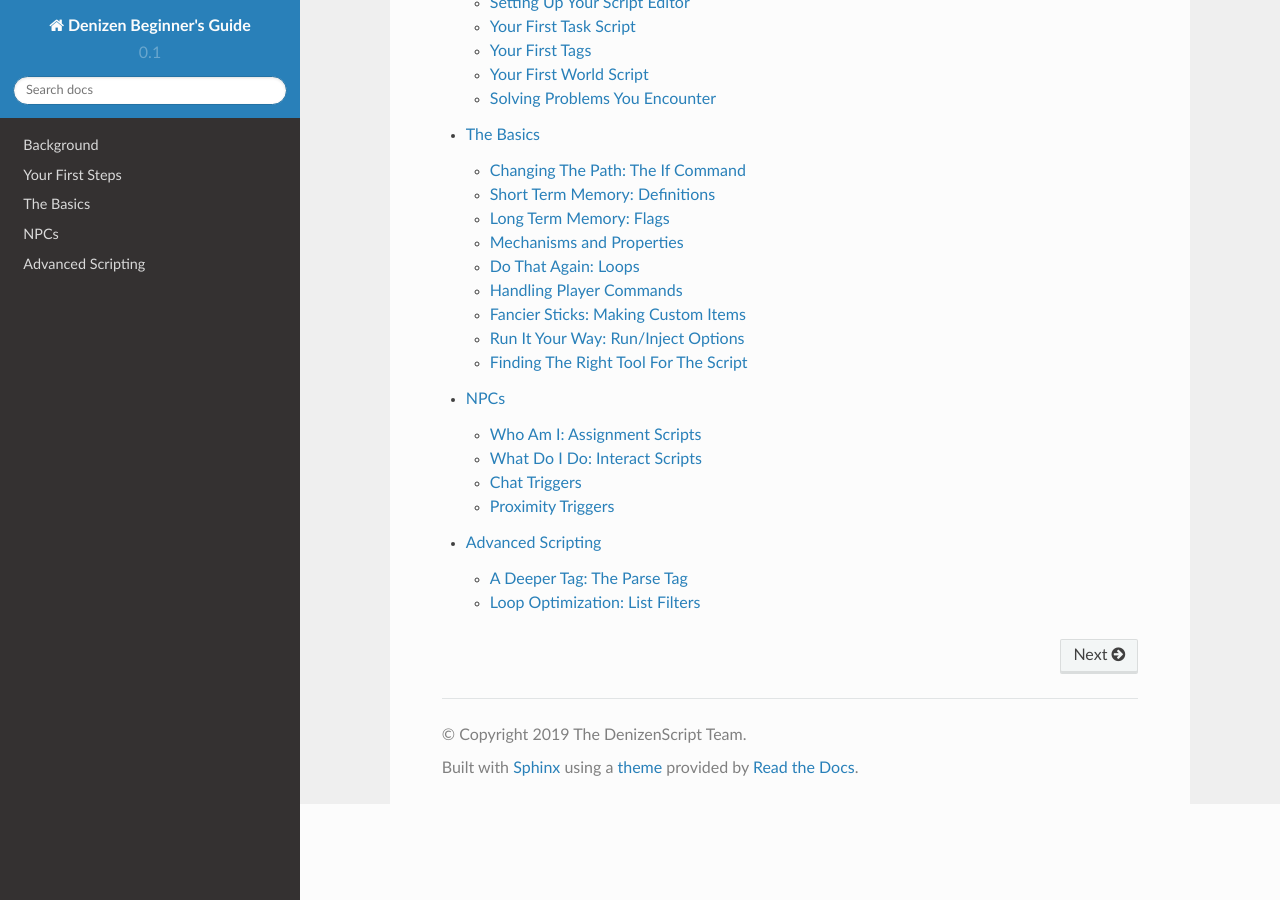
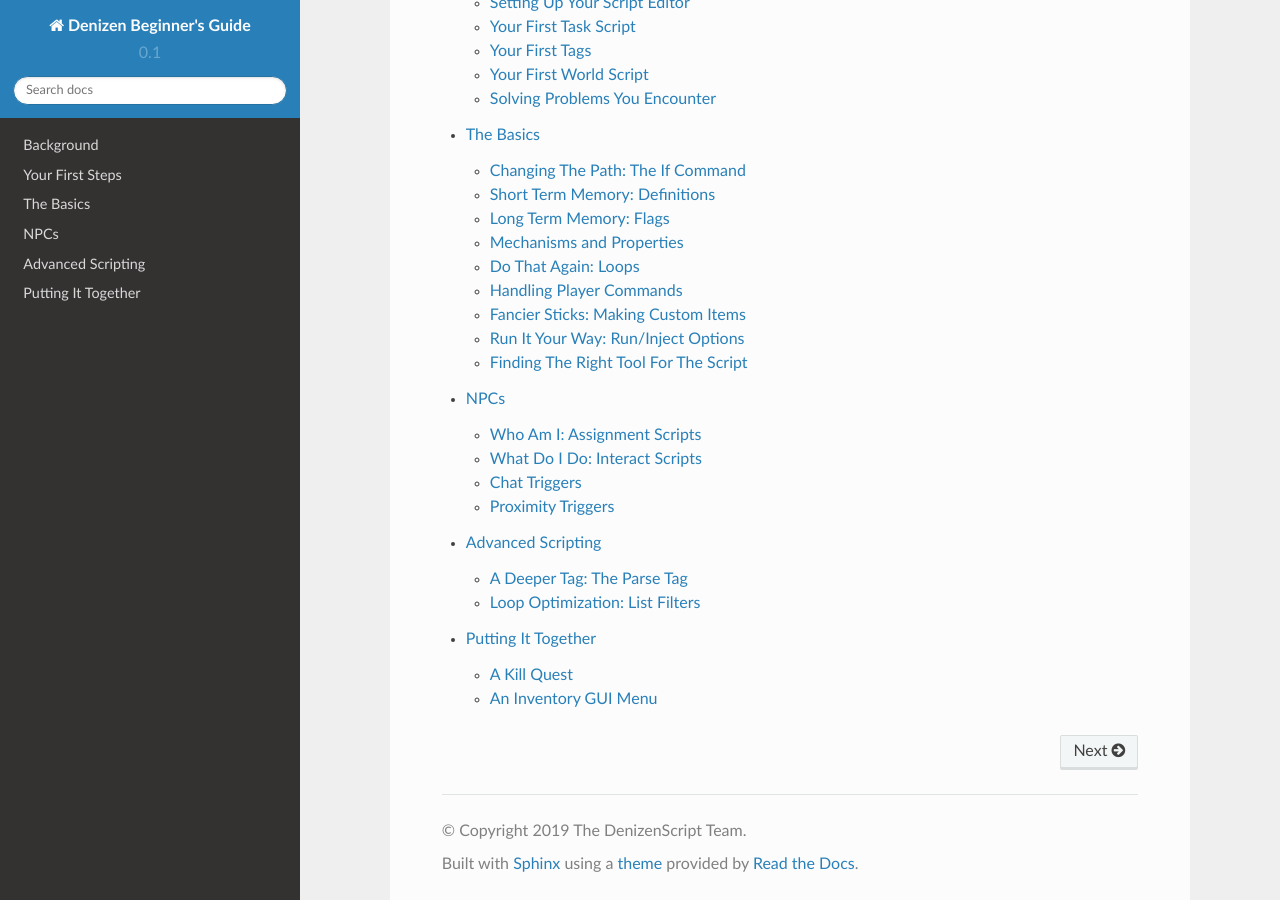
Before and after one commit to DenizenScript/Denizen-Beginners-Guide, a Sphinx documentation site: the page built from source/index.md, in a window 1280 px wide and 900 px high, scrolled down 506 px. Built offline with Sphinx 7.4.7 and the Read the Docs theme 2.0.0, drawn with Linux system fonts in a browser that asks for light colours.

Commit message:
putting-it-together section

````diff
--- /dev/null
+++ b/source/guides/put-it-together/index.md
@@ -0,0 +1,10 @@
+Putting It Together
+-------------------
+
+``` toctree::
+    :maxdepth: 1
+    :titlesonly:
+
+    kill-quest
+    inventory-guis
+```
--- a/source/index.md
+++ b/source/index.md
@@ -16,4 +16,5 @@ A guide for new users of [Denizen](https://www.spigotmc.org/resources/denizen.21
     guides/basics/index
     guides/npcs/index
     guides/advanced/index
+    guides/put-it-together/index
 ```
````
Also changed, not shown: source/guides/put-it-together/inventory-guis.md (added, +6 -0 lines), source/guides/put-it-together/kill-quest.md (added, +6 -0 lines).
